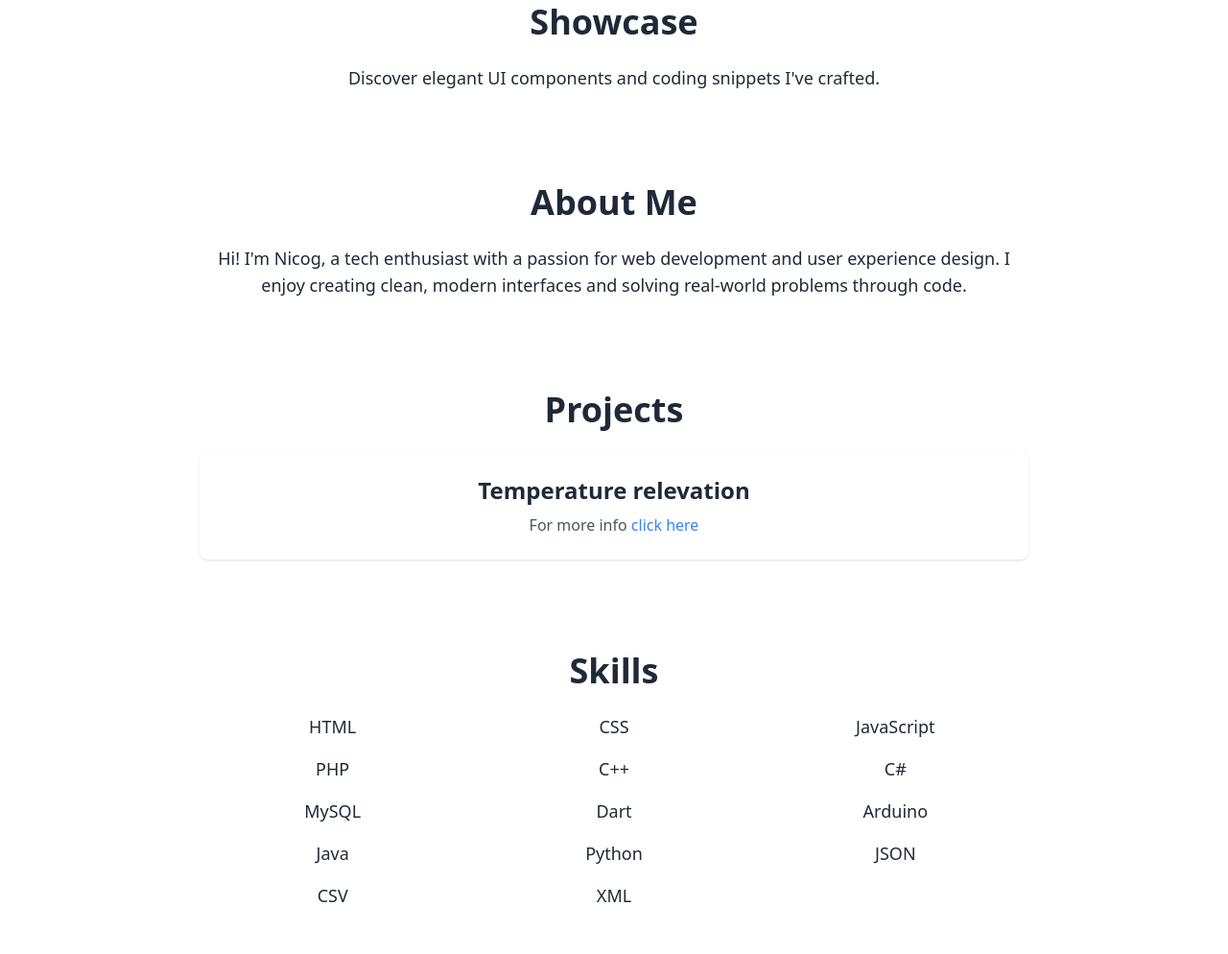
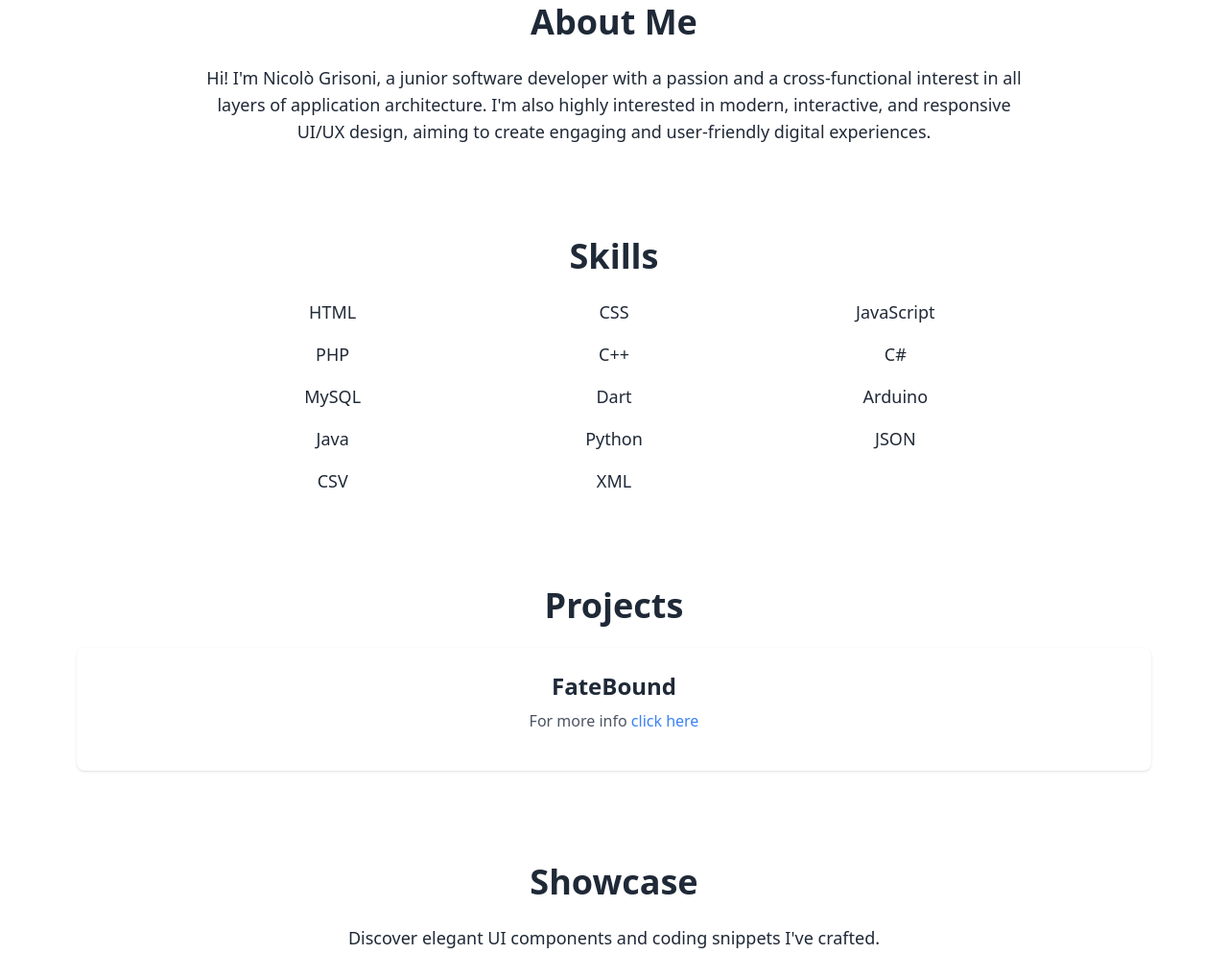
Before and after one commit to NicoloGrisoni/NicoloGrisoni-Portfolio, a website: page public/index.html in a window 1280 px wide. Shown: the part 833-1827 px from the top of the page at 96% size. Drawn offline with Linux system fonts and the light colour scheme.

Commit message:
Update index.html

```diff
--- a/public/index.html
+++ b/public/index.html
@@ -14,8 +14,8 @@
   <!-- Tailwind CSS (build locale) -->
   <link rel="stylesheet" href="build/tailwind.css" />
 
-  <!-- JavaScript (defer) -->
-  <script defer src="main.js"></script>
+  <!-- JavaScript -->
+  <script src="js/main.js"></script>
 </head>
 
 <body class="bg-white text-gray-800 dark:bg-gray-900 dark:text-gray-100 transition-colors duration-300">
@@ -32,10 +32,10 @@
       <!-- Desktop menu -->
       <nav class="hidden lg:flex space-x-6 text-lg font-medium">
         <a href="#home" class="hover:text-blue-500 dark:hover:text-blue-800 transition-colors">Home</a>
+        <a href="#about" class="hover:text-blue-500 dark:hover:text-blue-800 transition-colors">About</a>
+        <a href="#skills" class="hover:text-blue-500 dark:hover:text-blue-800 transition-colors">Skills</a>
+        <a href="#projects" class="hover:text-blue-500 dark:hover:text-blue-800 transition-colors">Projects</a>
         <a href="#showcase" class="hover:text-blue-500 dark:hover:text-blue-800 transition-colors">Showcase</a>
-        <a href="#about" class="hover:text-blue-500 dark:hover:text-blue-800 transition-colors">About</a>
-        <a href="#projects" class="hover:text-blue-500 dark:hover:text-blue-800 transition-colors">Projects</a>
-        <a href="#skills" class="hover:text-blue-500 dark:hover:text-blue-800 transition-colors">Skills</a>
         <a href="#contact" class="hover:text-blue-500 dark:hover:text-blue-800 transition-colors">Contact</a>
       </nav>
 
@@ -62,24 +62,32 @@
   </header>
 
   <!-- Mobile menu -->
-  <nav id="mobile-menu" class="fixed inset-0 bg-white/95 dark:bg-gray-900/95 flex flex-col items-center justify-center space-y-8 text-2xl font-semibold transform scale-0 transition-transform duration-300 origin-top-right z-40">
+  <nav id="mobile-menu" class="fixed inset-0 bg-white/95 dark:bg-gray-900/95 flex flex-col items-center justify-center
+  space-y-8 text-2xl font-semibold transform scale-0 transition-transform duration-300 origin-top-right z-40">
     <a href="#home" class="hover:text-blue-500 dark:hover:text-blue-800">Home</a>
+    <a href="#about" class="hover:text-blue-500 dark:hover:text-blue-800">About</a>
+    <a href="#skills" class="hover:text-blue-500 dark:hover:text-blue-800">Skills</a>
+    <a href="#projects" class="hover:text-blue-500 dark:hover:text-blue-800">Projects</a>
     <a href="#showcase" class="hover:text-blue-500 dark:hover:text-blue-800">Showcase</a>
-    <a href="#about" class="hover:text-blue-500 dark:hover:text-blue-800">About</a>
-    <a href="#projects" class="hover:text-blue-500 dark:hover:text-blue-800">Projects</a>
-    <a href="#skills" class="hover:text-blue-500 dark:hover:text-blue-800">Skills</a>
     <a href="#contact" class="hover:text-blue-500 dark:hover:text-blue-800">Contact</a>
   </nav>
+
 
   <!-- MAIN CONTENT -->
   <main class="pt-24">
     <!-- Hero -->
     <section class="min-h-[60vh] flex flex-col items-center justify-center text-center px-4 space-y-6">
       <h1 class="text-6xl md:text-7xl font-bold">Hi, I&rsquo;m Nicolò Grisoni</h1>
-      <p class="text-xl md:text-2xl max-w-2xl">Passionate Web &amp; UI/UX Developer crafting modern digital experiences.</p>
+      <p class="text-xl md:text-2xl max-w-2xl">Junior software developer with a passion for full-stack development and
+        a strong interest in modern, responsive UI/UX design.</p>
       <div class="space-x-6">
-        <a href="#about" class="px-6 py-3 bg-blue-500 text-white rounded-lg text-lg font-medium hover:bg-blue-800 transition-colors">Learn More</a>
-        <a href="#projects" class="px-6 py-3 border-2 border-blue-500 text-blue-500 rounded-lg text-lg font-medium hover:bg-blue-500/10 dark:hover:bg-blue-800/10 transition-colors">See My Work</a>
+        <a href="#about" class="px-6 py-3 bg-blue-500 text-white rounded-lg text-lg font-medium hover:bg-blue-800 transition-colors">
+          Learn More
+        </a>
+        <a href="#projects" class="px-6 py-3 border-2 border-blue-500 text-blue-500 rounded-lg text-lg font-medium hover:bg-blue-500/10
+        dark:hover:bg-blue-800/10 transition-colors">
+          See My Work
+        </a>
       </div>
     </section>
 
@@ -99,31 +107,13 @@
       </div>
     </section>
 
-    <!-- Showcase -->
-    <div id="showcase" style="visibility: hidden;"></div>
-    <section class="max-w-4xl mx-auto mt-24 px-4 text-center">
-      <h2 class="text-4xl font-bold mb-6">Showcase</h2>
-      <p class="text-lg">Discover elegant UI components and coding snippets I've crafted.</p>
-    </section>
-
     <!-- About -->
     <div id="about" style="visibility: hidden;"></div>
     <section class="max-w-4xl mx-auto mt-24 px-4 text-center">
       <h2 class="text-4xl font-bold mb-6">About Me</h2>
-      <p class="text-lg">Hi! I'm Nicog, a tech enthusiast with a passion for web development and user experience design. I enjoy creating clean, modern interfaces and solving real-world problems through code.</p>
-    </section>
-
-    <!-- Projects -->
-    <div id="projects" style="visibility: hidden;"></div>
-    <section class="max-w-4xl mx-auto mt-24 px-4 text-center">
-      <h2 class="text-4xl font-bold mb-6">Projects</h2>
-      <div class="bg-white dark:bg-gray-800 shadow rounded-lg p-6 mb-6">
-        <h3 class="text-2xl font-semibold mb-2">Temperature relevation</h3>
-        <p class="text-gray-600 dark:text-gray-300">
-          For more info
-          <a target="_blank" href="https://github.com/NicoloGrisoni/Progetto-rilevazione-temperature.git" class="text-blue-500 hover:underline">click here</a>
-        </p>
-      </div>
+      <p class="text-lg">Hi! I'm Nicolò Grisoni, a junior software developer with a passion and a cross-functional interest
+        in all layers of application architecture. I'm also highly interested in modern, interactive, and responsive UI/UX design,
+        aiming to create engaging and user-friendly digital experiences.</p>
     </section>
 
     <!-- Skills -->
@@ -131,9 +121,48 @@
     <section class="max-w-4xl mx-auto mt-24 px-4 text-center">
       <h2 class="text-4xl font-bold mb-6">Skills</h2>
       <ul class="grid grid-cols-2 md:grid-cols-3 gap-4 text-lg">
-        <li>HTML</li><li>CSS</li><li>JavaScript</li><li>PHP</li><li>C++</li><li>C#</li><li>MySQL</li>
-        <li>Dart</li><li>Arduino</li><li>Java</li><li>Python</li><li>JSON</li><li>CSV</li><li>XML</li>
+        <li>HTML</li>
+        <li>CSS</li>
+        <li>JavaScript</li>
+        <li>PHP</li>
+        <li>C++</li>
+        <li>C#</li>
+        <li>MySQL</li>
+        <li>Dart</li>
+        <li>Arduino</li>
+        <li>Java</li>
+        <li>Python</li>
+        <li>JSON</li>
+        <li>CSV</li>
+        <li>XML</li>
       </ul>
+    </section>
+
+    <!-- Projects section -->
+    <div id="projects" style="visibility: hidden;"></div>
+    <section class="max-w-6xl mx-auto mt-24 px-4 text-center">
+      <h2 class="text-4xl font-bold mb-6">Projects</h2>
+      <!-- Div for all the projects -->
+      <div class="grid gap-8 justify-center" style="grid-template-columns: repeat(auto-fit, minmax(300px, 1fr));">
+        <!-- Card of the project -->
+        <div class="bg-white dark:bg-gray-800 shadow rounded-lg p-6 flex flex-col">
+          <h3 class="text-2xl font-semibold mb-2">FateBound</h3>
+          <p class="flex-1 text-gray-600 dark:text-gray-300 mb-4">
+            For more info
+            <a target="_blank" href="https://github.com/NicoloGrisoni/FateBound"
+            class="text-blue-500 hover:underline">
+              click here
+            </a>
+          </p>
+        </div>
+      </div>
+    </section>
+
+    <!-- Showcase -->
+    <div id="showcase" style="visibility: hidden;"></div>
+    <section class="max-w-4xl mx-auto mt-24 px-4 text-center">
+      <h2 class="text-4xl font-bold mb-6">Showcase</h2>
+      <p class="text-lg">Discover elegant UI components and coding snippets I've crafted.</p>
     </section>
 
     <!-- Contact -->
```
Also changed, not shown: public/build/tailwind.css, public/js/main.js (renamed from public/main.js).
